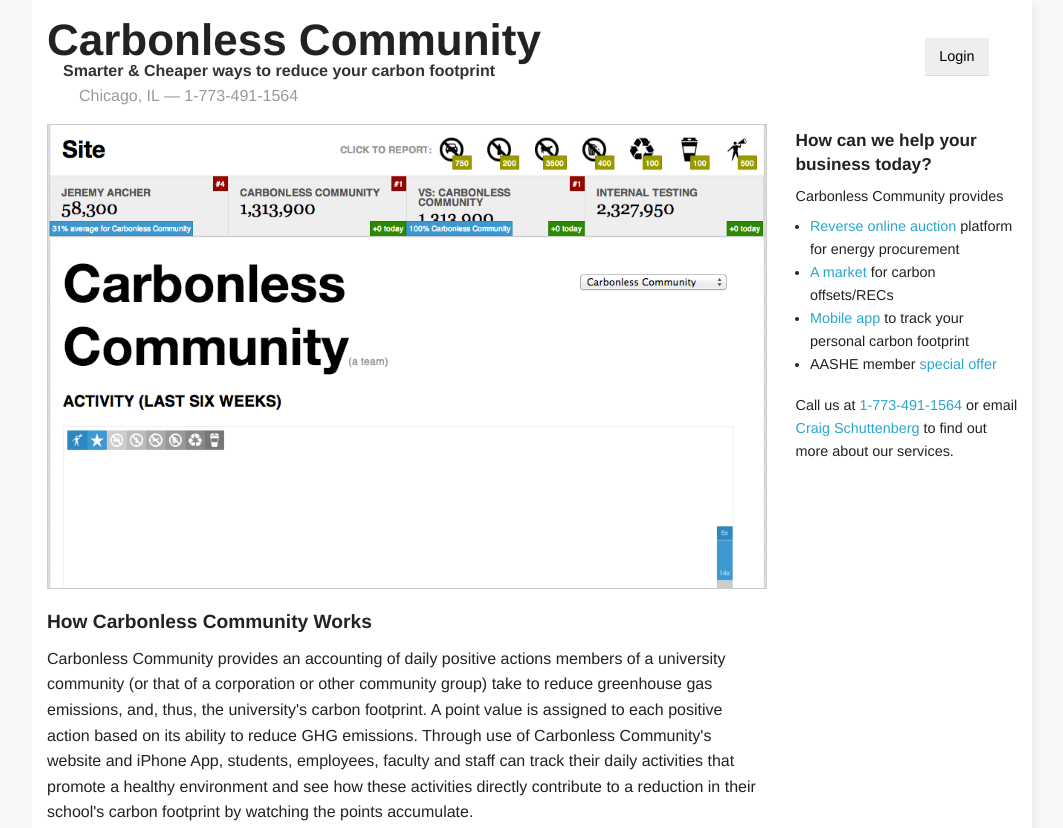
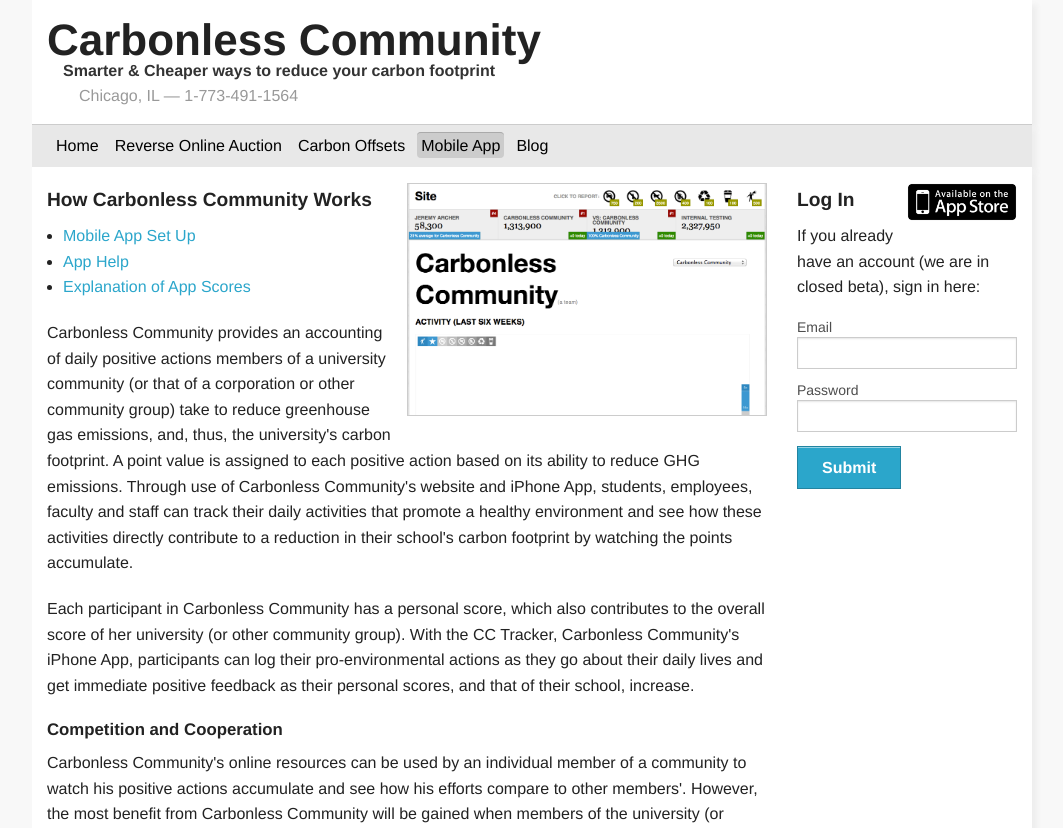
Before and after one commit to CarbonlessCommunity/carbonless-website, a plain HTML site: page app.html in a window 1280 px wide. Shown: the top 828 px of the page, without its empty margins (108-1171 px from the left). Drawn offline with Linux system fonts and the light colour scheme.

Commit message:
Add new website version.

```diff
--- a/app.html
+++ b/app.html
@@ -16,10 +16,22 @@
       <p>Chicago, IL &mdash; <a href="tel:1-773-491-1564">1-773-491-1564</a></p>
     </div>
   </div>
+  <ul class="row" id="navigation">
+    <li><a href="index.html">Home</a></li>
+    <li><a href="auction.html">Reverse Online Auction</a></li>
+    <li><a href="market.html">Carbon Offsets</a></li>
+    <li><a href="app.html" class="selected">Mobile App</a></li>
+    <li><a href="https://carbonlesscommunity.wordpress.com">Blog</a></li>
+  </ul>
   <div class="row" id="head">
     <div class="large-9 columns">
       <a href="http://www.carbonlesscommunity.com/account"><img src="img/tracker.png" class="screenshot"/></a>
       <h2>How Carbonless Community Works</h2>
+      <ul>
+        <li><a href="/mobile/tutorial">Mobile App Set Up</a></li>
+        <li><a href="/help">App Help</a></li>
+        <li><a href="/explanation">Explanation of App Scores</a></li>
+      </ul>
       <p>Carbonless Community provides an accounting of daily positive actions members of a university community (or that of a corporation or other community group) take to reduce greenhouse gas emissions, and, thus, the university's carbon footprint. A point value is assigned to each positive action based on its ability to reduce GHG emissions. Through use of Carbonless Community's website and iPhone App, students, employees, faculty and staff can track their daily activities that promote a healthy environment and see how these activities directly contribute to a reduction in their school's carbon footprint by watching the points accumulate.</p>
       <p>Each participant in Carbonless Community has a personal score, which also contributes to the overall score of her university (or other community group). With the CC Tracker, Carbonless Community's iPhone App, participants can log their pro-environmental actions as they go about their daily lives and get immediate positive feedback as their personal scores, and that of their school, increase.</p>
       <h3>Competition and Cooperation</h3>
@@ -27,17 +39,17 @@
       <p>Teams can challenge each other on a monthly or weekly basis and monitor their efforts online. Teams with greater competitive ambition will benefit from the CC Tracker, which will allow them to check a team's status from anywhere and at any time.</p>
       <p>Competition among the groups and teams is vital in making environmental actions exciting, but equally important is cooperation within one's group. Beyond the obvious benefits gained by rooting on one's teammates, when certain positive actions are taken together by teammates, their point values increase exponentially. This is because the creators of Carbonless Community believe that a necessary component of saving our environment is getting people to work together.</p>
     </div>
-    <div class="large-3 columns" id="supplemental">
-      <h2>How can we help your business today?</h2>
-      <p>Carbonless Community provides</p>
-      <ul>
-        <li><a href="auction.html">Reverse online auction</a> platform for energy procurement</li>
-        <li><a href="market.html">A market</a> for carbon offsets/RECs</li>
-        <li><a href="app.html">Mobile app</a> to track your personal carbon footprint</li>
-        <li>AASHE member <a href="aashe.html">special offer</a></li>
-      </ul>
-      <p>Call us at <a href="tel:1-773-491-1564">1-773-491-1564</a> or email <a href="mailto:crag@carbonlesscommunity.com">Craig Schuttenberg</a> to find out more about our services.</p>
-      <p><a id="login" href="/login">Login</a></p>
+    <div class="large-3 columns">
+      <p class="itunes"><a href="itms://itunes.apple.com/us/app/cc-tracker/id561697524?mt=8"><img src="img/Badge.png"/></a></p>
+      <h2>Log In</h2>
+      <p>If you already have an account (we are in closed beta), sign in here:</p>
+      <form method="post" action="/login" method="post">
+        <label for="username">Email</label>
+        <input type="text" id="username" name="username"/>
+        <label for="password">Password</label>
+        <input type="password" id="password" name="password"/>
+        <input type="submit" class="button"/>
+      </form>
     </div>
   </div>
 </body>
--- a/css/styles.css
+++ b/css/styles.css
@@ -8,10 +8,17 @@ h2{font-size:1.2em;}
 h3{font-size:1.05em;}
 #supplemental{font-size:0.9em;}
 #supplemental p{margin-bottom:0.5em;}
-#head{padding-bottom:2em;}
+#head{padding-bottom:2em;padding-top:1em;}
 li{margin-left:1em;}
-img.screenshot{border:1px solid #ccc;margin-bottom:1em;}
+img.screenshot{margin-bottom:1em;border:1px solid #ccc;}
+img.screenshot{width:50%;float:right;margin-left:1em;}
 #login{position:absolute;top:-6em;right:3em;}
 #login{padding:0.5em 1em;background-color:#eee;color:#000;}
 #login{border-bottom:1px solid #ddd;}
 #login:hover{background-color:#e8e8e8;border-color:#ccc;}
+#navigation{background-color:#e8e8e8;padding:0.5em;border-top:1px solid #ccc;}
+#navigation li{list-style-type:none;float:left;display:block;white-space:pre;}
+#navigation li a{color:#000;margin:-0.25em;padding:0.25em;}
+#navigation li a.selected{background-color:#ccc;border-radius:0.25em;}
+#navigation li a.selected{border-top:1px solid #aaa;}
+.itunes{float:right;width:50%;}
```
Also changed, not shown: aashe.html (+7 -0 lines), auction.html (+8 -2 lines), index.html (+19 -12 lines), market.html (+7 -1 lines), img/Badge.png (added).
